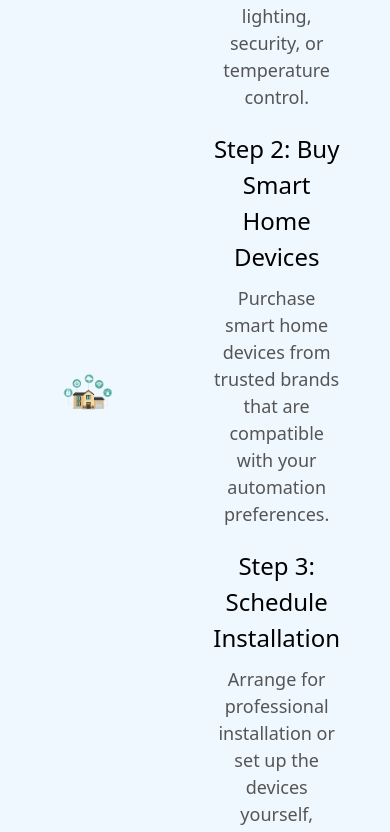
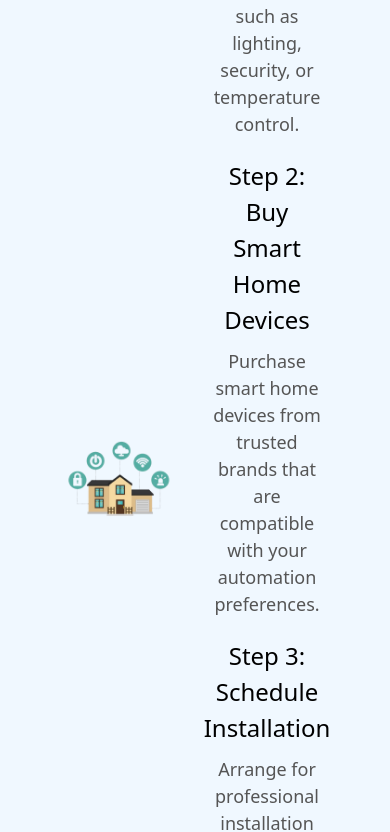
Before and after one commit to Ravindar832/my-app, a Next.js app: page / in a window 390 px wide. Shown: the part 2523-3355 px from the top of the page. Built offline with nearby package versions, Linux system fonts and the light colour scheme.

Commit message:
added mobile responsiveness

```diff
--- a/styles/globals.css
+++ b/styles/globals.css
@@ -387,6 +387,7 @@ body {
   }
 }
 
+
 .hiw {
   display: flex;
   align-items: center;
@@ -397,9 +398,11 @@ body {
 }
 
 .hiw_img {
-  flex-basis: 50%;
-  margin-right: 90px;
+  display: flex;
+  flex-basis: 100%;
+  margin-right: 10%;
   margin-left: 10px;
+  max-width: 40%;
 }
 
 .hiw_img img {
@@ -432,10 +435,10 @@ body {
 .hiwcontent li span {
   display: flex;
   flex-direction: column;
-  align-items: flex-start;
-  /* align-items: center; */
+  align-items: center;
   justify-content: center;
   margin-left: 20px;
+  max-width: 80%;
 }
 
 .hiwcontent li h3 {
@@ -450,6 +453,7 @@ body {
   line-height: 1.5;
   text-align: center;
 }
+
 @media only screen and (max-width: 360px) {
   .hiw {
     display: flex;
@@ -500,18 +504,9 @@ body {
     justify-content: flex-start;
   }
 
-  /* .hiwcontent ul {
-    list-style: none;
-    padding-left: 0;
-    margin-bottom: 0;
-  } */
 }
 
-/* .bfooter {
-  align-items: center;
-  display: flex;
 
-} */
 .ed-img {
   display: flex;
   width: 55%;
```
